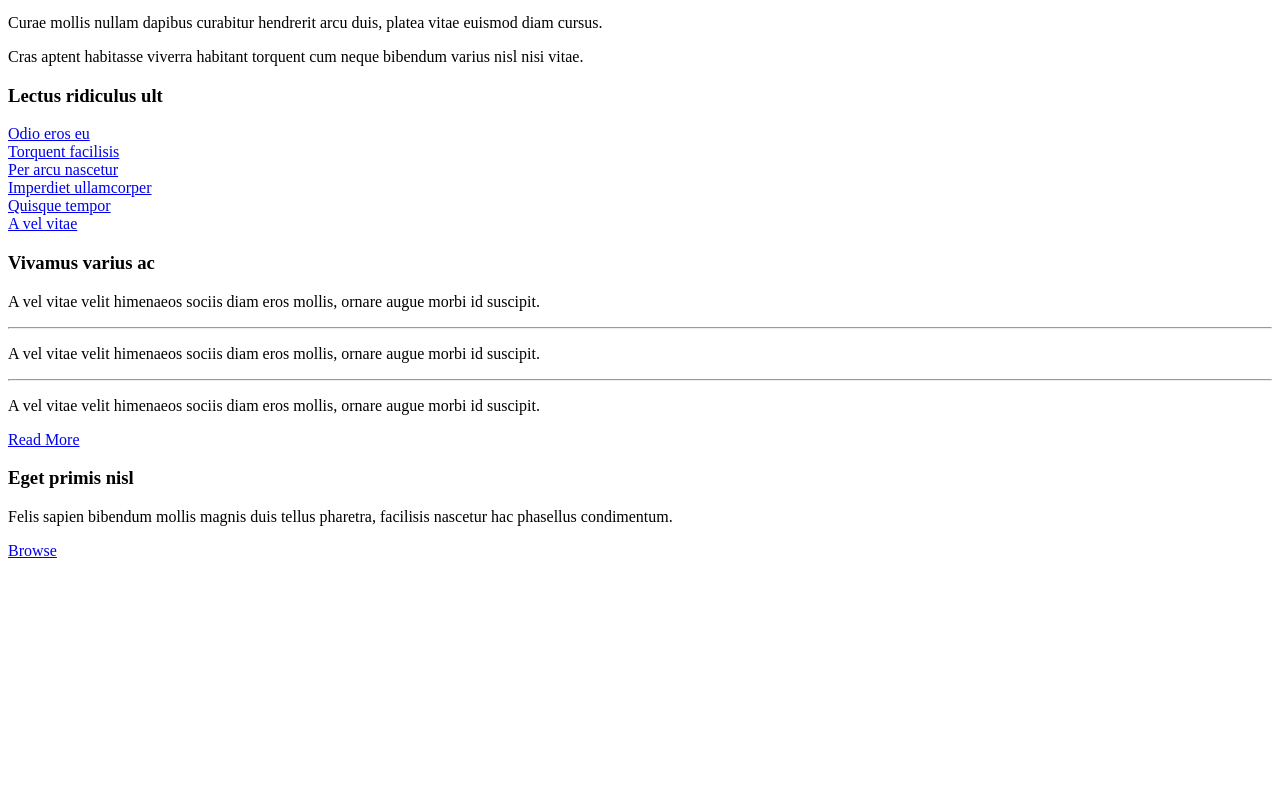
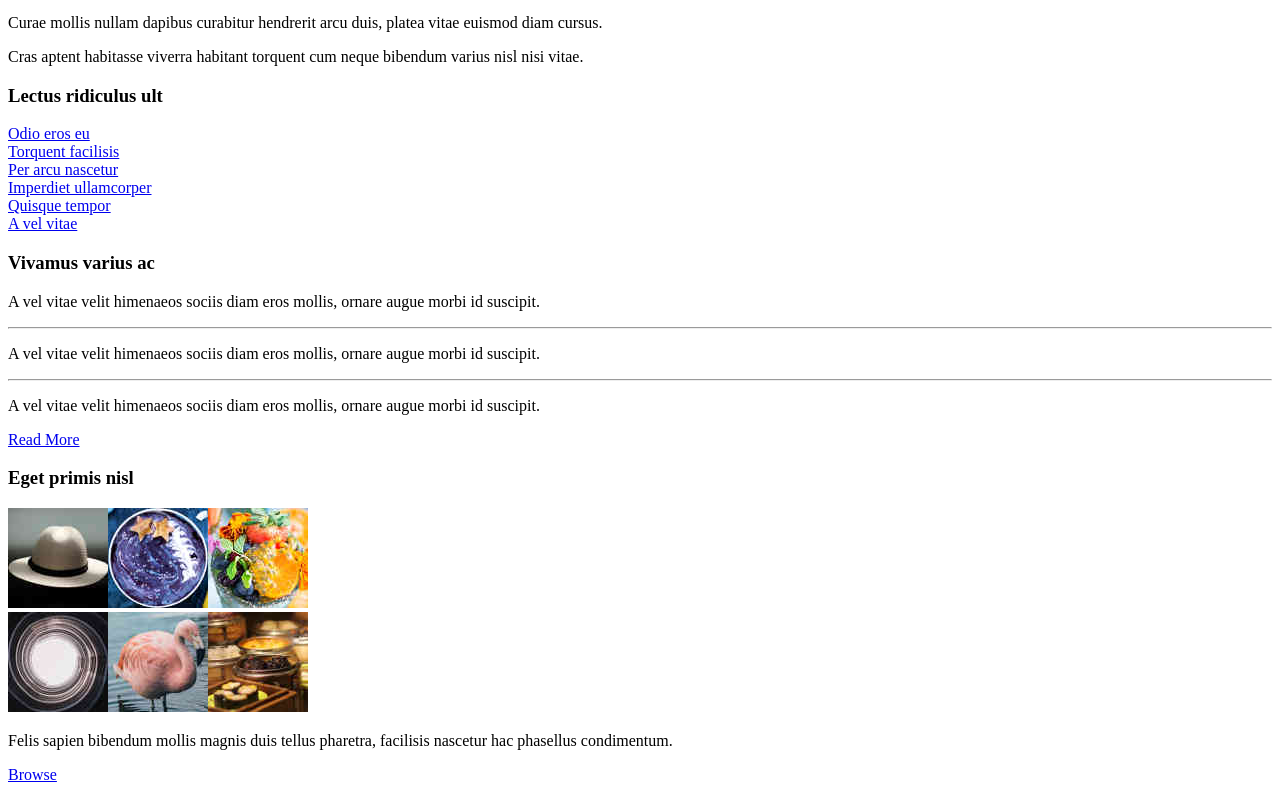
Before and after one commit to lacyjpr/classico, a React app: page / in a window 1280 px wide. Shown: the part 4473-5265 px from the top of the page. Before the commit the page ends 5041 px from the top, so only its background shows below. Built offline with nearby package versions, Linux system fonts and the light colour scheme; the HTML template or start-up script is replaced by a standard one.

Commit message:
Lay out footer images in a grid

```diff
--- a/src/containers/Footer.jsx
+++ b/src/containers/Footer.jsx
@@ -1,4 +1,11 @@
 import React from 'react';
+
+import imgOne from '../assets/100x100-1.jpg';
+import imgTwo from '../assets/100x100-2.jpg';
+import imgThree from '../assets/100x100-3.jpg';
+import imgFour from '../assets/100x100-4.jpg';
+import imgFive from '../assets/100x100-5.jpg';
+import imgSix from '../assets/100x100-6.jpg';
 
 const Footer = () => (
   <div className="footer">
@@ -83,6 +90,19 @@ const Footer = () => (
     <div className="footer__content">
       <h3 className="footer__content--h3">Eget primis nisl</h3>
       <div className="footer__content--box">
+        <div className="footer__content--images">
+          <div className="footer__content--img-col">
+            <img alt="image" src={imgOne} />
+            <img alt="image" src={imgTwo} />
+            <img alt="image" src={imgThree} />
+          </div>
+          <div className="footer__content--img-col">
+            <img alt="image" src={imgFour} />
+            <img alt="image" src={imgFive} />
+            <img alt="image" src={imgSix} />
+          </div>
+        </div>
+
         <p>
           Felis sapien bibendum mollis magnis duis tellus pharetra, facilisis
           nascetur hac phasellus condimentum.
--- a/src/style.scss
+++ b/src/style.scss
@@ -488,6 +488,12 @@ p {
       line-height: 2.4;
       color: $yellow;
     }
+
+    &--images {
+      max-width: 210px;
+      display: grid;
+      grid-template-columns: repeat(2, 1fr);
+    }
   }
 }
 
```
